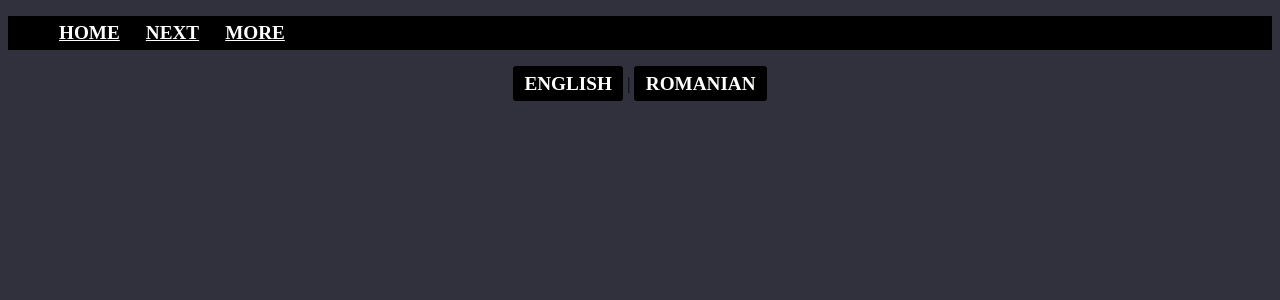
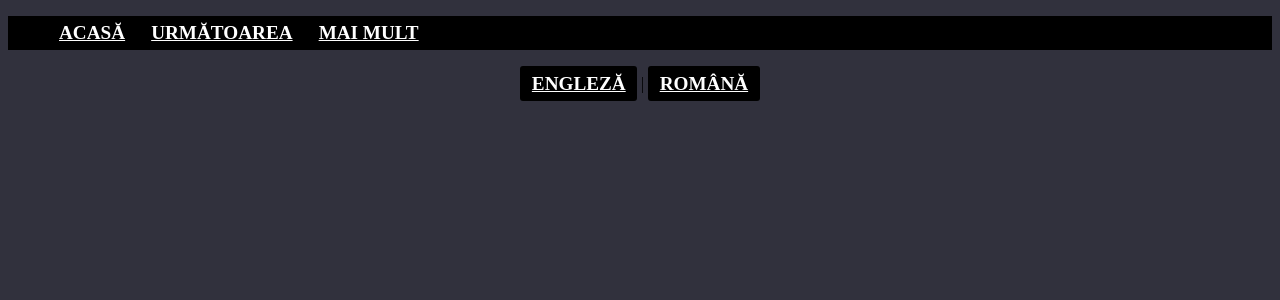
Before and after one commit to Sughit/EAR-3, a PHP site: page /index.php in a window 1280 px wide. Shown: the top 300 px of the page. Run offline with PHP 8.4, Linux system fonts and the light colour scheme.

Commit message:
suntem internationali

```diff
--- a/config.php
+++ b/config.php
@@ -10,4 +10,6 @@
         else if($_GET['lang'] == "en")
             $_SESSION['lang'] = "en";
     }
+
+    require_once "limbi/" . "lang-" . $_SESSION['lang'] . ".php";
 ?>
--- a/index.php
+++ b/index.php
@@ -14,14 +14,14 @@
 <body class="body">
     <nav class="nav-bar">
         <ul class="nav-ul">
-            <a class="nav-a" href="#">Home</a>
-            <a class="nav-a" href="#">Next</a>
-            <a class="nav-a" href="#">More</a>
+            <a class="nav-a" href="#"><?php echo $lang['home'] ?></a>
+            <a class="nav-a" href="#"><?php echo $lang['next'] ?></a>
+            <a class="nav-a" href="#"><?php echo $lang['more'] ?></a>
         </ul>
     </nav>
     <footer>
         <p align="center">
-        <a class="nav-a">English</a> | <a class="nav-a">Romanian</a>
+        <a class="nav-a" href="index.php?lang=en"><?php echo $lang['en'] ?></a> | <a class="nav-a" href="index.php?lang=ro"><?php echo $lang['ro'] ?></a>
         </p>
     </footer>
 </body>
--- a/limbi/lang-ro.php
+++ b/limbi/lang-ro.php
@@ -0,0 +1,9 @@
+<?php
+    $lang = array(
+        "home" => "Acasă",
+        "next" => "Următoarea",
+        "more" => "Mai mult",
+        "en" => "Engleză",
+        "ro" => "Română"
+    );
+?>
```
Also changed, not shown: limbi/lang-en.php (+9 -0 lines).
